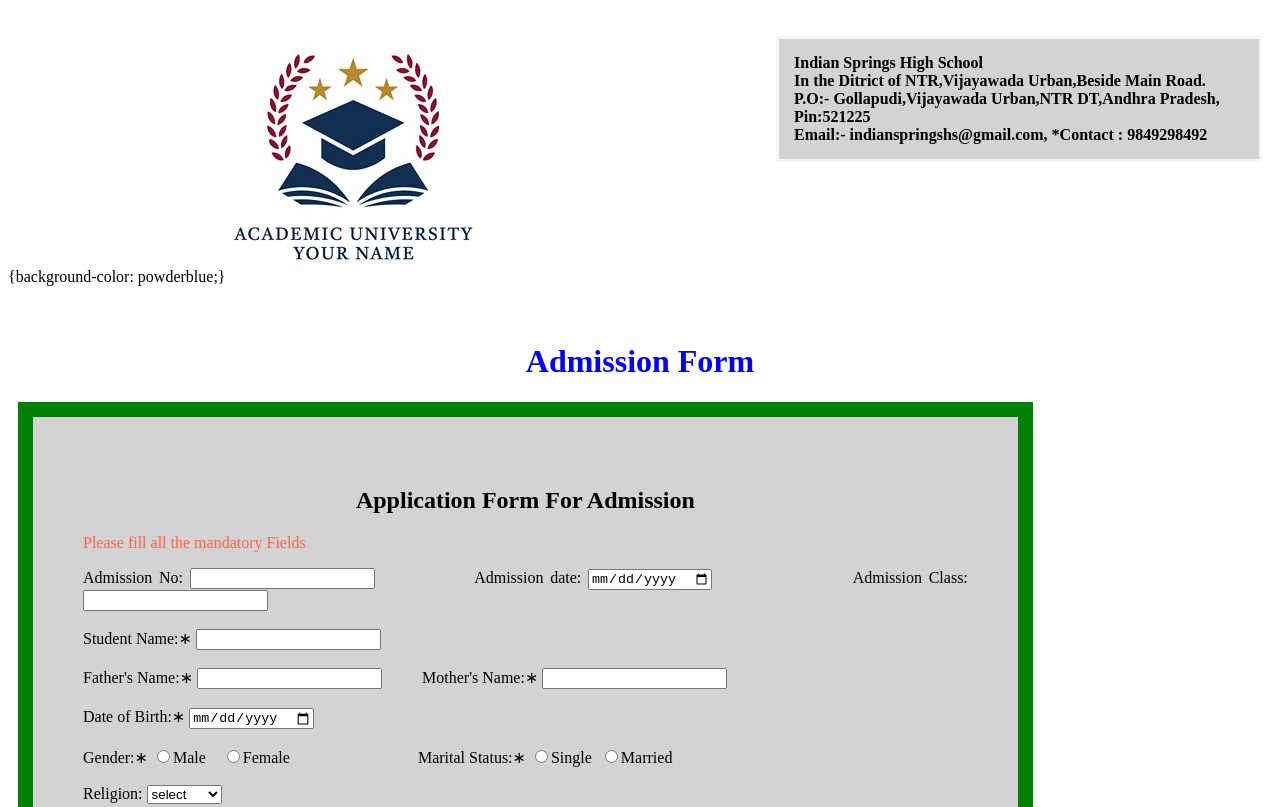
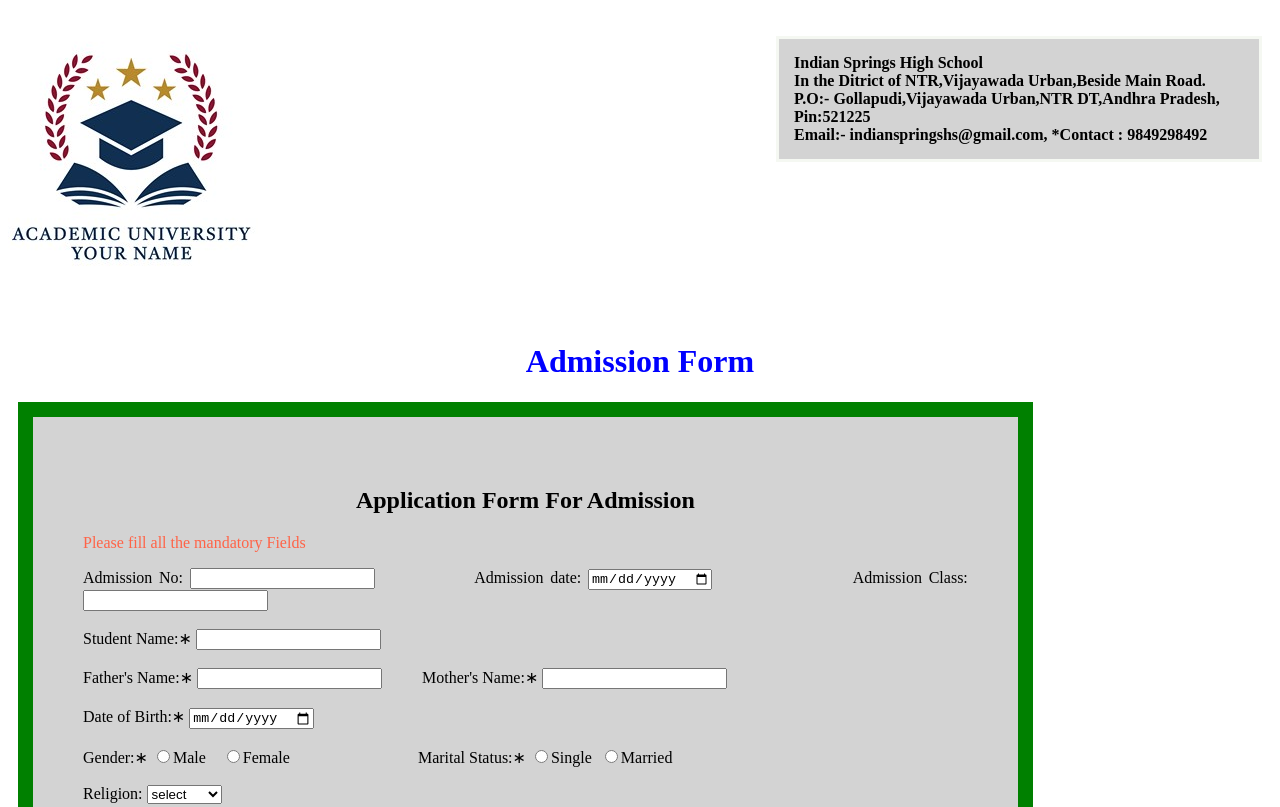
Before and after one commit to bvijaykumarr/form, a plain HTML site: page index.html in a window 1280 px wide. Shown: the top 807 px of the page. Drawn offline with Linux system fonts and the light colour scheme.

Commit message:
bg color

```diff
--- a/index.html
+++ b/index.html
@@ -22,7 +22,7 @@
       </style>
 </head>
 <!--<span>&#8727;</span>-->
-<body><br>{background-color: powderblue;}
+<body><br>
     <img src="/assests/log.jpg" alt="Logo">
     <div class="center"><b >Indian Springs High School<br> In the Ditrict of NTR,Vijayawada Urban,Beside Main Road.<br>
       P.O:- Gollapudi,Vijayawada Urban,NTR DT,Andhra Pradesh, Pin:521225 <br>Email:- indianspringshs@gmail.com, *Contact : 9849298492
```
